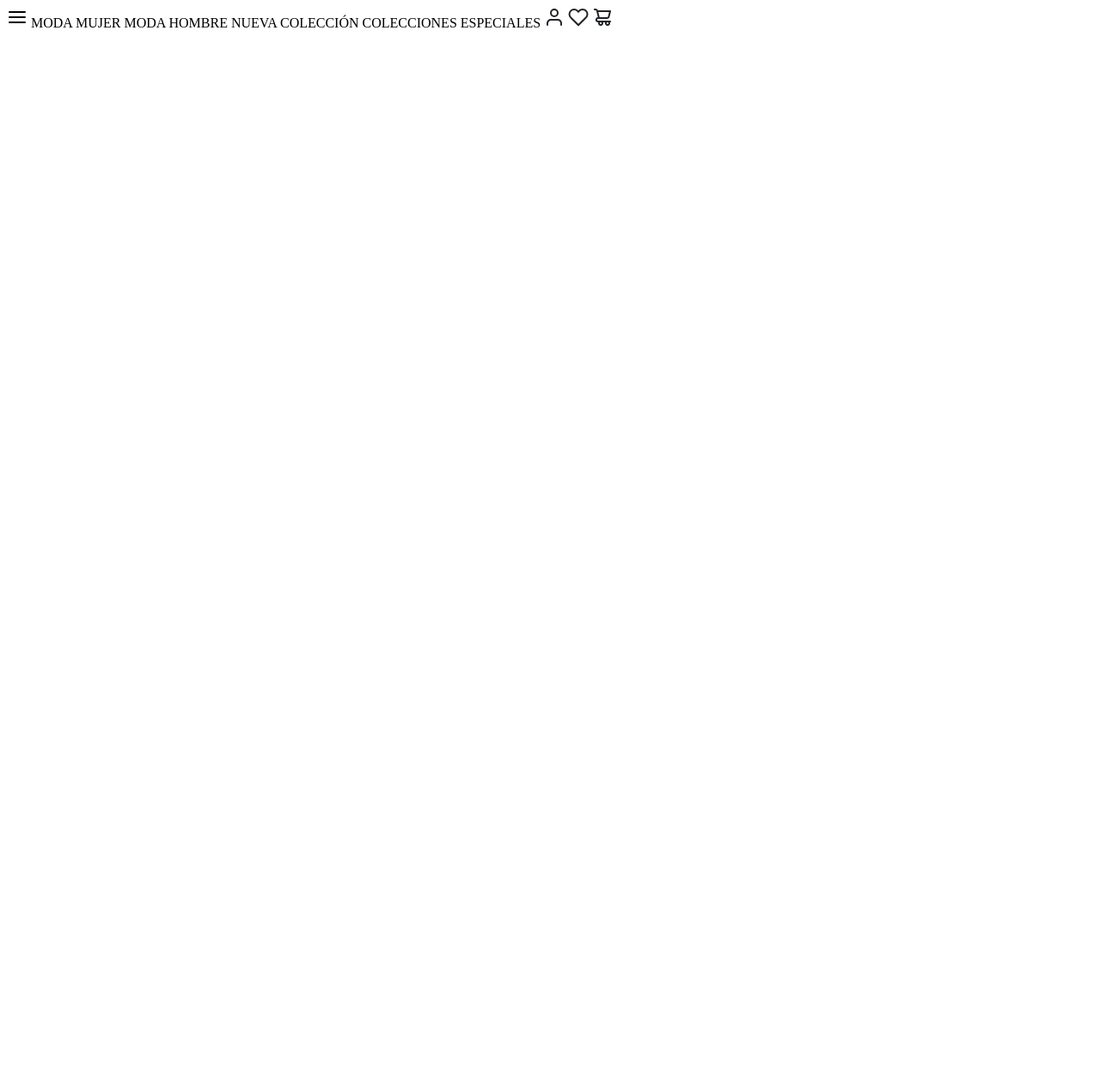
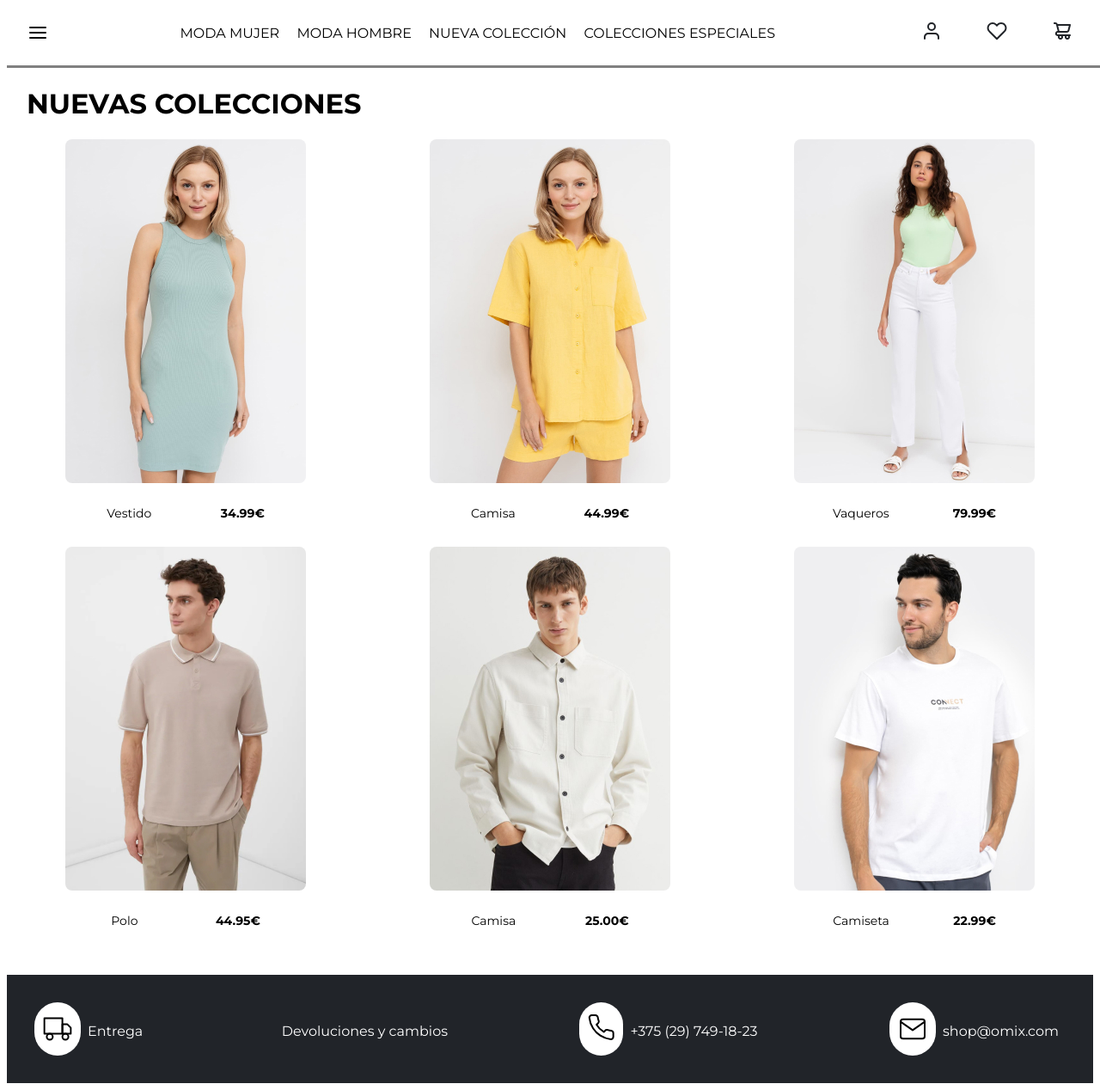
Before and after one commit to DanielMedinaCrespillo/Bootcampjs-modulo01, a plain HTML site: page Index.html in a window 1280 px wide. Shown: the whole page at 86% size. Before the commit the page ends 800 px from the top, so only its background shows below. Drawn offline with Linux system fonts and the light colour scheme.

Commit message:
Terminacion ejercicio

```diff
--- a/Index.html
+++ b/Index.html
@@ -8,32 +8,108 @@
   </head>
   <body>
     <header>
+      <img
+        class="menu"
+        src="images/icon/icon-menu-burguer.svg"
+        alt="menu despegable"
+        title="menu"
+      />
       <nav>
+        <a class="cata" href="#">MODA MUJER</a>
+        <a class="cata" href="#">MODA HOMBRE</a>
+        <a class="cata" href="#">NUEVA COLECCIÓN</a>
+        <a class="cata" href="#">COLECCIONES ESPECIALES</a>
+      </nav>
+      <div class="user">
         <img
-          src="images/icon/icon-menu-burguer.svg"
-          alt="menu despegable"
-          title="menu"
-        />
-        <a>MODA MUJER</a>
-        <a>MODA HOMBRE</a>
-        <a>NUEVA COLECCIÓN</a>
-        <a>COLECCIONES ESPECIALES</a>
-        <img
+          class="personal"
           src="images/icon/icon-user.svg"
           alt="perfil usuario"
           title="usuario"
         />
         <img
+          class="personal"
           src="images/icon/icon-heart.svg"
           alt="articulos guardados"
           title="corazon"
         />
         <img
+          class="personal"
           src="images/icon/icon-shopping-cart.svg"
           alt="cesta de la compra"
           title="cesta"
         />
-      </nav>
+      </div>
     </header>
+    <div>
+      <h1>NUEVAS COLECCIONES</h1>
+    </div>
+    <div class="products-container">
+      <div class="product-card">
+        <img src="images/shop/image-3.jpg" alt="ropa3" class="product-image" />
+        <div class="product-info">
+          <p class="product-name">Vestido</p>
+          <p class="product-price">34.99€</p>
+        </div>
+      </div>
+      <div class="product-card">
+        <img src="images/shop/image-6.jpg" alt="ropa6" class="product-image" />
+        <div class="product-info">
+          <p class="product-name">Camisa</p>
+          <p class="product-price">44.99€</p>
+        </div>
+      </div>
+      <div class="product-card">
+        <img src="images/shop/image-4.jpg" alt="ropa4" class="product-image" />
+        <div class="product-info">
+          <p class="product-name">Vaqueros</p>
+          <p class="product-price">79.99€</p>
+        </div>
+      </div>
+      <div class="product-card">
+        <img src="images/shop/image-5.jpg" alt="ropa5" class="product-image" />
+        <div class="product-info">
+          <p class="product-name">Polo</p>
+          <p class="product-price">44.95€</p>
+        </div>
+      </div>
+      <div class="product-card">
+        <img src="images/shop/image-1.jpg" alt="ropa1" class="product-image" />
+        <div class="product-info">
+          <p class="product-name">Camisa</p>
+          <p class="product-price">25.00€</p>
+        </div>
+      </div>
+      <div class="product-card">
+        <img src="images/shop/image-2.jpg" alt="ropa2" class="product-image" />
+        <div class="product-info">
+          <p class="product-name">Camiseta</p>
+          <p class="product-price">22.99€</p>
+        </div>
+      </div>
+    </div>
+    <footer>
+      <div class="info">
+        <div class="icono">
+          <img src="images/icon/icon-truck.svg" alt="truck" />
+        </div>
+        <p>Entrega</p>
+      </div>
+      <div class="info">
+        <p>Devoluciones y cambios</p>
+      </div>
+      <div class="info">
+        <div class="icono">
+          <img src="images/icon/icon-phone.svg" alt="phone" />
+        </div>
+        <p>+375 (29) 749-18-23</p>
+      </div>
+      <div class="info">
+        <div class="icono">
+          <img src="images/icon/icon-mail.svg" alt="mail" />
+        </div>
+        <p>shop@omix.com</p>
+      </div>
+    </footer>
   </body>
 </html>
--- a/styles.css
+++ b/styles.css
@@ -1 +1,158 @@
 @import url("https://fonts.googleapis.com/css2?family=Montserrat:ital,wght@0,100..900;1,100..900&display=swap");
+
+* {
+  box-sizing: border-box;
+  font-family: "Montserrat", Regular;
+}
+
+header {
+  display: flex;
+  justify-content: space-between;
+  align-items: center;
+  width: 100%;
+  padding: 24px 16px;
+  border-bottom: 3px solid grey;
+  position: fixed;
+  top: 0;
+  background-color: white;
+}
+
+header img {
+  cursor: pointer;
+}
+
+nav > a {
+  font-size: 16px;
+  padding: 0 8px;
+  text-decoration: none;
+  color: black;
+}
+
+.bar {
+  display: flex;
+  justify-content: center;
+  align-items: center;
+  padding: 16px 16px;
+}
+
+.menu {
+  padding: 0 8px;
+}
+
+.personal {
+  padding: 0 24px;
+}
+
+h1 {
+  font-size: 32px;
+  display: flex;
+  justify-content: flex-start;
+  padding-top: 80px;
+  padding-left: 23px;
+}
+
+.products-container {
+  display: grid;
+  grid-template-columns: repeat(3, 1fr);
+  gap: 8px;
+  padding-bottom: 32px;
+  max-width: 1280px;
+  justify-items: center;
+}
+
+.product-image {
+  width: auto;
+  height: auto;
+  border-radius: 8px;
+  cursor: pointer;
+}
+
+.product-info {
+  display: flex;
+  justify-content: space-around;
+  align-items: center;
+  padding: 8px;
+  cursor: pointer;
+}
+
+.product-name {
+  font-size: 14px;
+  color: black;
+  text-align: left;
+}
+
+.product-price {
+  font-weight: 700;
+  font-size: 14px;
+  color: black;
+  text-align: right;
+}
+
+.product-image:hover {
+  height: 90%;
+}
+
+footer {
+  display: flex;
+  justify-content: space-between;
+  background-color: #212429;
+  padding: 32px;
+}
+
+footer > div > p {
+  color: white;
+  padding: 0 8px;
+  cursor: pointer;
+  padding-top: 8px;
+}
+
+footer > div > div > img {
+  padding-top: 4px;
+}
+
+.icono {
+  border-radius: 32px;
+  background-color: white;
+  padding: 10px 10px;
+}
+.info {
+  display: flex;
+}
+
+@media (max-width: 920px) {
+  header {
+    display: flex;
+    justify-content: center;
+    align-items: center;
+    padding: 24px 16px;
+    border-bottom: 3px solid grey;
+  }
+
+  nav {
+    display: none;
+  }
+
+  .user {
+    display: none;
+  }
+
+  .products-container {
+    grid-template-columns: repeat(1, 1fr);
+  }
+
+  .product-info {
+    display: flex;
+    justify-content: space-between;
+    align-items: center;
+    cursor: pointer;
+  }
+
+  footer {
+    flex-direction: column;
+  }
+
+  .info {
+    padding: 16px;
+    border-bottom: 2px solid white;
+  }
+}
```
